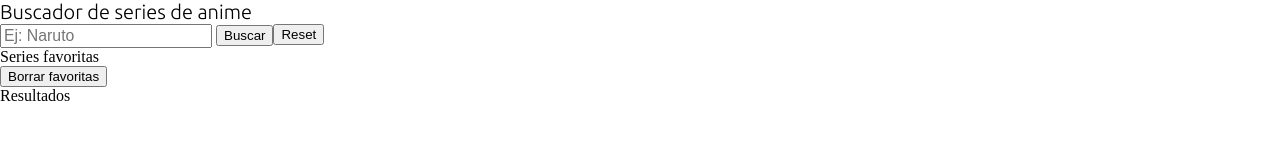
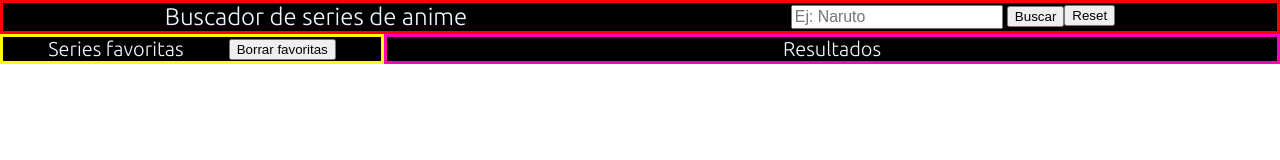
Before and after one commit to Adalab/modulo-2-evaluacion-final-Babsrm, a website: page src/html/index.html in a window 1280 px wide. Drawn offline with nearby package versions, Linux system fonts and the light colour scheme; files that its build step writes are made by us from their sources.

Commit message:
create responsive format on css

```diff
--- a/src/html/index.html
+++ b/src/html/index.html
@@ -13,8 +13,7 @@
   <body>
     <div class="page">
       <include src="./partials/anime-searcher.html"></include>
-      <include src="./partials/fav-list.html"></include>
-      <include src="./partials/results-list.html"></include>
+      <include src="./partials/fav-n-results-list.html"></include>
     </div>
     <script src="./assets/js/main.js"></script>
   </body>
--- a/src/html/partials/anime-searcher.html
+++ b/src/html/partials/anime-searcher.html
@@ -1,8 +1,7 @@
-<header class="header__title">
-    <h1>Buscador de series de anime</h1>
-</header>
+<header class="header">
+    <h1 class="header__title">Buscador de series de anime</h1>
     <section class="header__body">
-    <form class="form js-form" method="GET">
+        <form class="header__body--form js-form" method="GET">
             <input class="js-userInput userInput" type="text" name="name-show" id="name-show" placeholder="Ej: Naruto"
                 maxlength="30">
             <button class="header__body--searchbtn js-searchBtn" type="submit"><i class=""
@@ -13,3 +12,4 @@
                     aria-hidden="true"></i>Reset</button>
         </div>
     </section>
+</header>
--- a/src/html/partials/fav-list.html
+++ /dev/null
@@ -1,7 +0,0 @@
-<div>
-    <h3 class="favlist__title">Series favoritas</h3>
-    <section class="favlist__container">
-          <button class="favlist__container--resetBtnfav js-resetBtnfav">Borrar favoritas</button>
-          <ul class="js-favoritesList ulFav"></ul>
-    </section>
-</div>
--- /dev/null
+++ b/src/html/partials/fav-n-results-list.html
@@ -0,0 +1,15 @@
+<article class="bothcolums">
+    <div class="favlist">
+        <h3 class="favlist__title">Series favoritas</h3>
+        <section class="favlist__container">
+              <button class="favlist__container--resetBtnfav js-resetBtnfav">Borrar favoritas</button>
+              <ul class="js-favoritesList ulFav"></ul>
+        </section>
+    </div>
+    <div class="results">
+        <h3 class="results__title">Resultados</h3>
+        <section class="results__results js-resultsData">
+            <ul class="js-seriesList ulSeries"></ul>
+        </section>
+    </div>
+</article>
--- a/src/html/partials/results-list.html
+++ /dev/null
@@ -1,6 +0,0 @@
-<div>
-    <h3 class="results__title">Resultados</h3>
-    <section class="results js-resultsData">
-        <ul class="js-seriesList ulSeries"></ul>
-    </section>
-</div>
--- a/src/scss/core/_variables.scss
+++ b/src/scss/core/_variables.scss
@@ -2,3 +2,4 @@
 $font-primary: 'Ubuntu', sans-serif;
 
 // colors
+$color-font-primary: aliceblue;
--- a/src/scss/layout/_anime-searcher.scss
+++ b/src/scss/layout/_anime-searcher.scss
@@ -1,9 +1,32 @@
 .header{
+  background-color: black;
+  color: $color-font-primary;
+  width: 100%;
+  height: 100%;
+  border: red 3px solid;display: flex;
+  justify-content: center;
+  align-items: center;
+  flex-direction: column;
   &__title{
     font-family: $font-primary;
     font-size: 20px;
-  }
-  &__body{
-    display: flex;
+}}
+@media all and (min-width: 768px){
+  .header{
+    flex-direction: row;
+    justify-content: space-around;
+    &__title{
+      font-size: 22px;
+    }
+    &__body{
+      display: flex;
+    }
   }
 }
+@media all and (min-width: 1280px){
+  .header{
+    &__title{
+      font-size: 24px;
+    }
+  }
+}
--- a/src/scss/layout/_fav-list.scss
+++ /dev/null
@@ -1,6 +0,0 @@
-.favlist {
-  font-family: $font-primary;
-  &__title{
-    font-size: 16px;
-  }
-}
--- /dev/null
+++ b/src/scss/layout/_fav-n-results-list.scss
@@ -0,0 +1,61 @@
+.bothcolums{
+  display: flex;
+}
+.results{
+  font-family: $font-primary;
+  background-color: black;
+  color: $color-font-primary;
+  width: 60%;
+  height: 100%;
+  border: rgb(255, 0, 179) 3px solid;
+  font-family: $font-primary;
+  display: flex;
+  justify-content: center;
+  align-items: center;
+  &__title{
+    font-size: 16px;
+  }
+}
+.favlist {
+  background-color: black;
+  color: $color-font-primary;
+  width: 40%;
+  height: 100%;
+  border: yellow 3px solid;
+  font-family: $font-primary;
+  display: flex;
+  justify-content: center;
+  align-items: center;
+  &__title{
+    font-size: 16px;
+  }
+}
+@media all and (min-width: 768px){
+  .results{
+    width: 65%;
+
+    &__title{
+      font-size: 18px;
+    }
+  }
+  .favlist{
+    width: 35%;justify-content: space-evenly;
+    &__title{
+      font-size: 18px;
+    }
+  }
+}
+@media all and (min-width: 1280px){
+  .results{
+    width: 70%;
+    &__title{
+      font-size: 20px;
+    }
+  }
+  .favlist{
+    width: 30%;
+    &__title{
+      font-size: 20px;
+    }
+  }
+}
--- a/src/scss/layout/_results-list.scss
+++ /dev/null
@@ -1,6 +0,0 @@
-.results{
-  font-family: $font-primary;
-  &__title{
-    font-size: 16px;
-  }
-}
--- a/src/scss/main.scss
+++ b/src/scss/main.scss
@@ -1,5 +1,4 @@
 @import 'core/variables';
 @import 'core/reset';
 @import 'layout/anime-searcher';
-@import 'layout/fav-list';
-@import 'layout/results-list';
+@import 'layout/fav-n-results-list';
```
Lines whose indentation alone changed are shown as unchanged.
